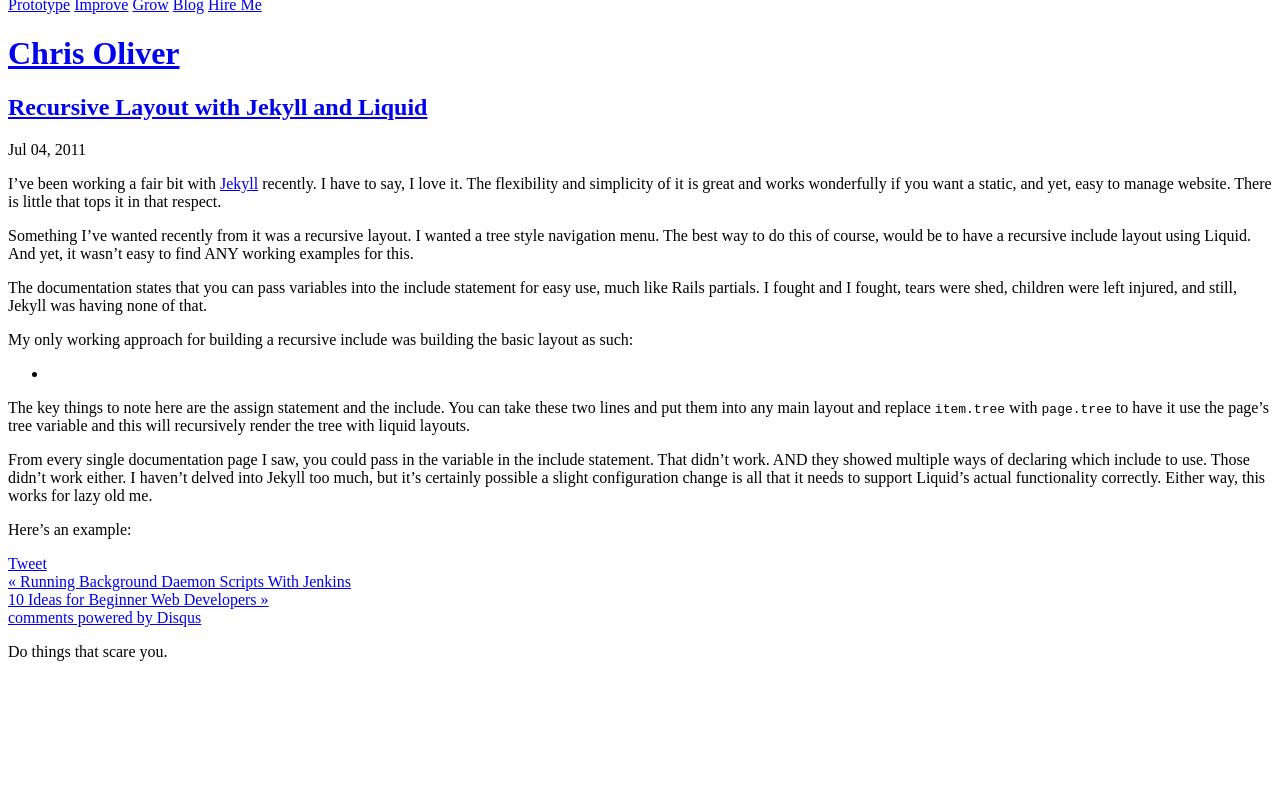
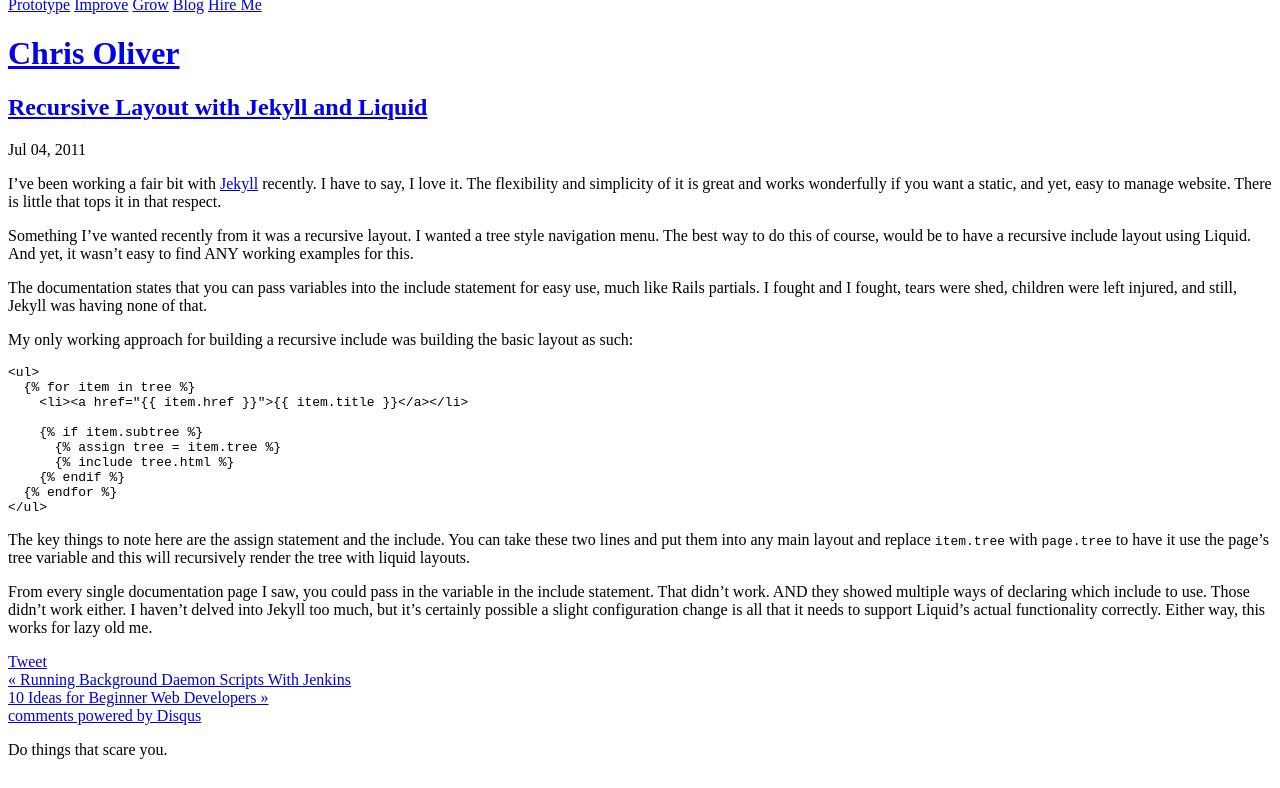
Before and after one commit to excid3/excid3.com, a Jekyll site: the page built from _posts/2011-07-04-recursive-layout-with-jekyll-and-liquid.md, in a window 1280 px wide, cut to the strip 112-900 px from the top of the page. Built offline with Jekyll 4.4.1, drawn with Linux system fonts in a browser that asks for light colours; nearby versions of some CDN libraries; Markdown is read by kramdown in place of the engine named in the settings; comment, search, counter and statistics services are not loaded.

Commit message:
Fix jekyll post

```diff
--- a/_layouts/default.html
+++ b/_layouts/default.html
@@ -15,7 +15,7 @@
 
     <link href="//netdna.bootstrapcdn.com/font-awesome/3.2.1/css/font-awesome.css" rel="stylesheet" />
 
-    <script type="text/javascript">
+    <script type="text/javascript" data-cfasync="false">
       (function() {
         var config = {
           kitId: 'voa6eso',
--- a/_layouts/post.html
+++ b/_layouts/post.html
@@ -18,8 +18,15 @@
 
     <script type="text/javascript" src="/js/prism.js"></script>
 
-    <script type="text/javascript" src="http://use.typekit.net/voa6eso.js"></script>
-    <script type="text/javascript">try{Typekit.load();}catch(e){}</script>
+    <script type="text/javascript" data-cfasync="false">
+      (function() {
+        var config = {
+          kitId: 'voa6eso',
+          scriptTimeout: 3000
+        };
+        var h=document.getElementsByTagName("html")[0];h.className+=" wf-loading";var t=setTimeout(function(){h.className=h.className.replace(/(\s|^)wf-loading(\s|$)/g," ");h.className+=" wf-inactive"},config.scriptTimeout);var tk=document.createElement("script"),d=false;tk.src='//use.typekit.net/'+config.kitId+'.js';tk.type="text/javascript";tk.async="true";tk.onload=tk.onreadystatechange=function(){var a=this.readyState;if(d||a&&a!="complete"&&a!="loaded")return;d=true;clearTimeout(t);try{Typekit.load(config)}catch(b){}};var s=document.getElementsByTagName("script")[0];s.parentNode.insertBefore(tk,s)
+      })();
+    </script>
 
     <link href="https://plus.google.com/106699287110566383664/" rel="author" />
   </head>
--- a/_posts/2011-07-04-recursive-layout-with-jekyll-and-liquid.md
+++ b/_posts/2011-07-04-recursive-layout-with-jekyll-and-liquid.md
@@ -22,18 +22,19 @@ The documentation states that you can pass variables into the include statement
 
 My only working approach for building a recursive include was building the basic layout as such:
 
+    <ul>{% raw %}
+      {% for item in tree %}
+        <li><a href="{{ item.href }}">{{ item.title }}</a></li>
 
-
-
-  * {% for item in tree %}
-  * [{{ item.title }}][2]
-  * {% if item.subtree %} {% assign tree = item.tree %} {% include tree.html %} {% endif %} {% endfor %}
+        {% if item.subtree %}
+          {% assign tree = item.tree %}
+          {% include tree.html %}
+        {% endif %}
+      {% endfor %}
+    {% endraw %}</ul>
 
 The key things to note here are the assign statement and the include. You can take these two lines and put them into any main layout and replace `item.tree` with `page.tree` to have it use the page’s tree variable and this will recursively render the tree with liquid layouts.
 
 From every single documentation page I saw, you could pass in the variable in the include statement. That didn’t work. AND they showed multiple ways of declaring which include to use. Those didn’t work either. I haven’t delved into Jekyll too much, but it’s certainly possible a slight configuration change is all that it needs to support Liquid’s actual functionality correctly. Either way, this works for lazy old me.
 
-Here’s an example:
-
    [1]: http://jekyllrb.com
-   [2]: %7B%7B%20item.href%20%7D%7D
```
Also changed, not shown: 1 other file.
